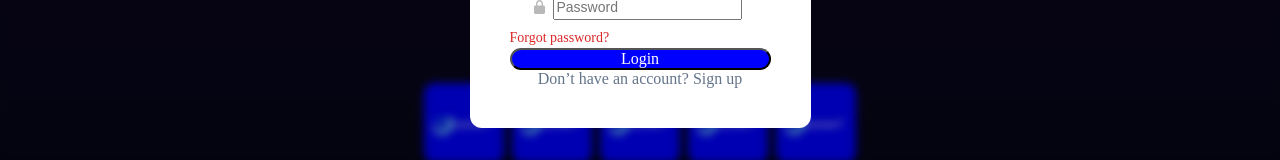
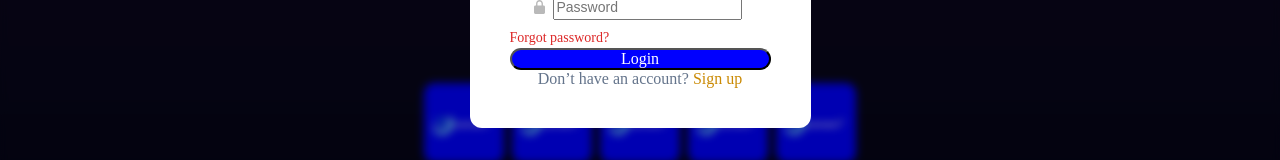
Before and after one commit to techRraj/techRraj-client-repo, a React (Create React App) app: page / in a window 1280 px wide. Both pictures are taken after a click on the button "Login". Shown: the part 426-586 px from the top of the page. Built offline with nearby package versions, Linux system fonts and the light colour scheme.

Commit message:
Initial commit of frontend

```diff
--- a/package.json
+++ b/package.json
@@ -10,13 +10,12 @@
     "@testing-library/react": "^16.3.0",
     "@testing-library/user-event": "^13.5.0",
     "axios": "^1.10.0",
-    "bootstrap": "^5.3.7",
     "framer-motion": "^12.23.0",
     "motion": "^12.11.3",
     "react": "^19.1.0",
     "react-bootstrap": "^2.10.10",
     "react-dom": "^19.1.0",
-    "react-scripts": "5.0.1",
+    "react-scripts": "^0.0.0",
     "react-toastify": "^11.0.5",
     "web-vitals": "^2.1.4"
   },
--- a/src/component/Login.js
+++ b/src/component/Login.js
@@ -8,7 +8,7 @@ import cross_icon from "../image/cross_icon.svg";
 
 const Login = () => {
   const [state, setState] = useState("Login");
-  const { setShowLogin, backendUrl, setToken, setUser } = useContext(AppContext);
+  const { setShowLogin, backendUrl, setToken, setUser, setCredit } = useContext(AppContext);
   const [name, setName] = useState("");
   const [email, setEmail] = useState("");
   const [password, setPassword] = useState("");
@@ -20,11 +20,19 @@ const Login = () => {
       const url = state === "Login" ? "/api/user/login" : "/api/user/register";
       const payload = state === "Login" ? { email, password } : { name, email, password };
 
-      const { data } = await axios.post(`${backendUrl}${url}`, payload);
+      // ✅ Use backendUrl from context to point to live backend
+      const fullUrl = `${backendUrl}${url}`;
+      console.log("Sending request to:", fullUrl); // Debugging
+
+      const { data } = await axios.post(fullUrl, payload, {
+        headers: { token },
+        withCredentials: true // ✅ Ensure withCredentials is set
+      });
 
       if (data.success) {
         setToken(data.token);
         setUser(data.user);
+        setCredit(data.user.creditBalance); // ✅ Set credit balance
         localStorage.setItem("token", data.token);
         setShowLogin(false);
         alert("Success!");
@@ -86,12 +94,16 @@ const Login = () => {
         {state === "Login" ? (
           <p className="login-reg">
             Don’t have an account?{" "}
-            <span onClick={() => setState("Sign Up")}>Sign up</span>
+            <span className="login-yellow" onClick={() => setState("Sign Up")}>
+              Sign up
+            </span>
           </p>
         ) : (
           <p className="login-already">
             Already have an account?{" "}
-            <span onClick={() => setState("Login")}>Login</span>
+            <span className="login-yellow" onClick={() => setState("Login")}>
+              Login
+            </span>
           </p>
         )}
 
--- a/src/context/AppContext.js
+++ b/src/context/AppContext.js
@@ -10,6 +10,8 @@ const AppContextProvider = ({ children }) => {
   const [showLogin, setShowLogin] = useState(false);
   const [token, setToken] = useState(localStorage.getItem("token") || "");
   const [credit, setCredit] = useState(0);
+
+  // ✅ Remove trailing slash from backend URL
   const backendUrl = process.env.REACT_APP_BACKEND_URL?.replace(/\/+$/, "");
 
   const navigate = useNavigate();
@@ -25,20 +27,26 @@ const AppContextProvider = ({ children }) => {
 
   const loadCreditsData = useCallback(async (signal) => {
     try {
+      console.log("Fetching credits...");
       const response = await axios.get("/api/user/credits", {
         headers: { token },
         signal,
       });
+      console.log("Credits fetched:", response.data);
       if (response.data.success) {
-      setCredit(response.data.credits); // Ensure this updates credit state
+        console.log("Updating credit state:", response.data.credits);
+        setCredit(response.data.credits);
         setUser(response.data.user);
+      } else {
+        console.error("Failed to fetch credits:", response.data.message);
+        toast.error(response.data.message || "Failed to load user data.");
       }
     } catch (error) {
+      console.error("Error loading credits:", error);
       if (axios.isCancel(error)) {
         console.log("Request canceled:", error.message);
         return;
       }
-    console.error("Error loading credits:", error);
       if (error.response?.status === 401) {
         setToken("");
         setUser(null);
```
Also changed, not shown: 1 other file (tests, documents, lock files or other folders). Lines whose indentation alone changed are shown as unchanged.
